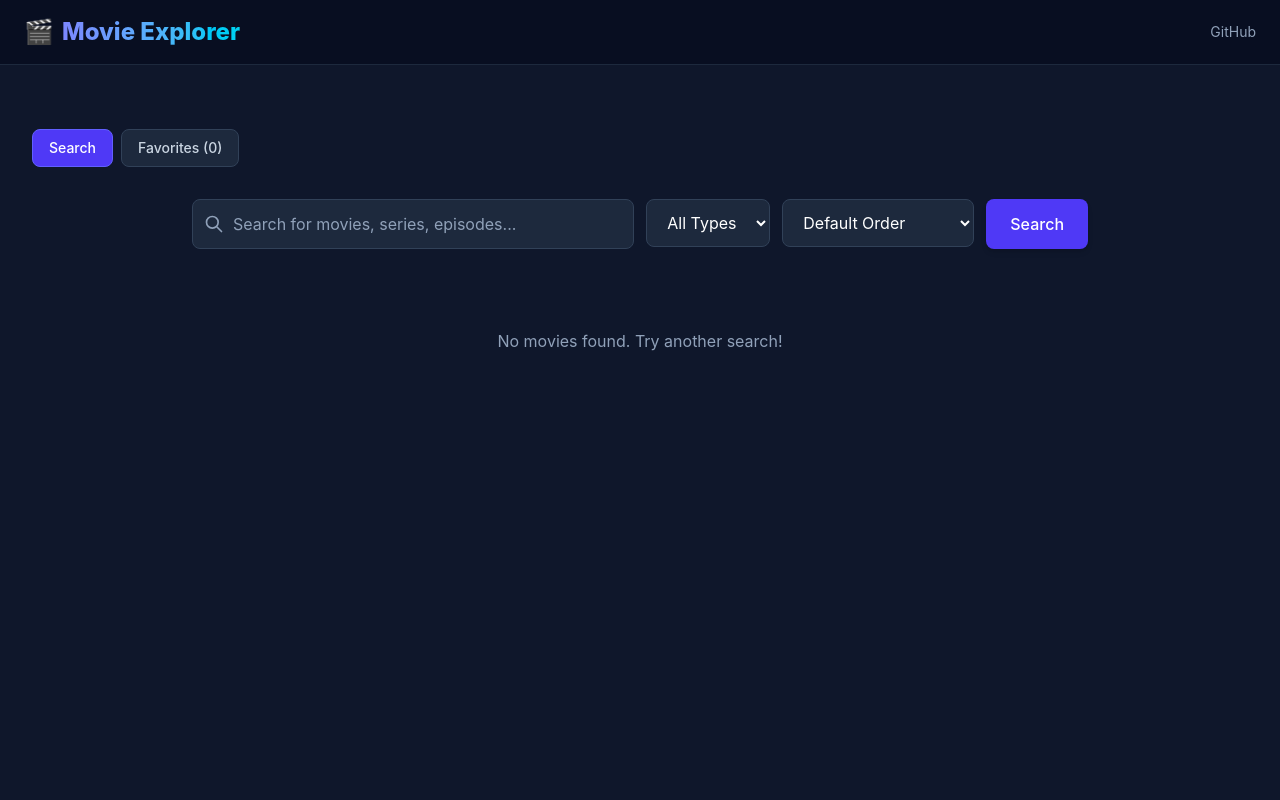
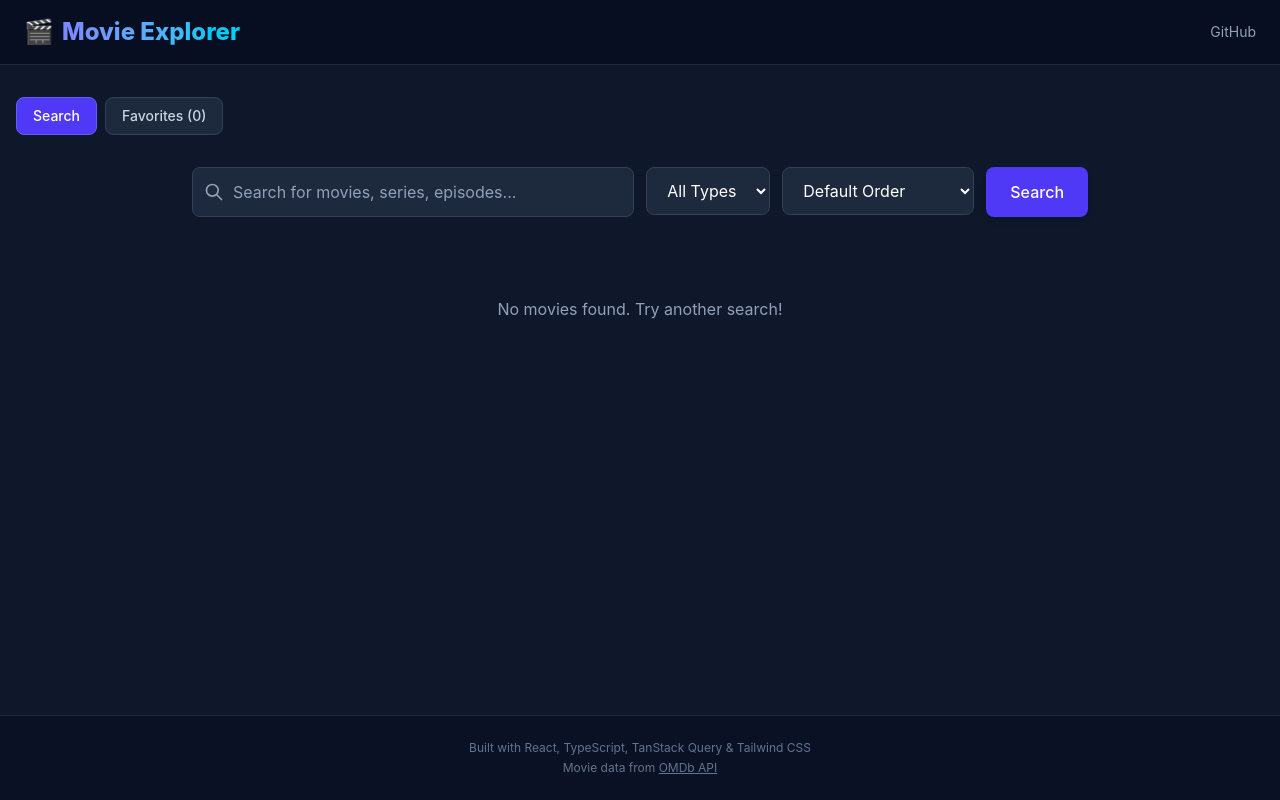
Before and after one commit to nickdimizas/movie-explorer-app, a React (Vite) app: page / in a window 1280 px wide. Shown: the top 800 px of the page. Built offline with nearby package versions, Linux system fonts and the light colour scheme.

Commit message:
style: remove spacing duplicated by the layout

```diff
--- a/src/components/layout/MainLayout.tsx
+++ b/src/components/layout/MainLayout.tsx
@@ -5,7 +5,7 @@ import { Footer } from "./Footer";
 export const MainLayout = ({ children }: PropsWithChildren) => {
   return (
     <div className="min-h-screen bg-slate-900 text-slate-100 flex flex-col">
-      {/* Skip link για keyboard accessibility */}
+      {/* Skip link for keyboard users */}
       <a
         href="#main-content"
         className="sr-only focus:not-sr-only focus:absolute focus:top-2 focus:left-2 focus:z-50 focus:p-3 focus:bg-indigo-600 focus:text-white focus:rounded-md focus:outline-none"
--- a/src/components/movies/MovieSearchContainer.tsx
+++ b/src/components/movies/MovieSearchContainer.tsx
@@ -88,7 +88,7 @@ export const MovieSearchContainer = () => {
   };
 
   return (
-    <div className="container mx-auto px-4 py-8 max-w-7xl min-h-screen space-y-8">
+    <div className="space-y-8">
       {/* View tabs */}
       <div className="flex gap-2">
         <button
@@ -108,7 +108,7 @@ export const MovieSearchContainer = () => {
           Favorites ({favorites.length})
         </button>
       </div>
-      {/* Search view: hidden (not unmounted) so SearchBar keeps its state */}
+      {/* Search view */}
       <div className={view === "search" ? "space-y-8" : "hidden"}>
         <SearchBar onSearch={handleSearch} />
 
@@ -144,7 +144,7 @@ export const MovieSearchContainer = () => {
         />
       )}
 
-      {/* MovieDetailsModal: shared by both views */}
+      {/* MovieDetailsModal */}
       <MovieDetailsModal
         movie={movieDetails}
         isLoading={isDetailsLoading}
```
